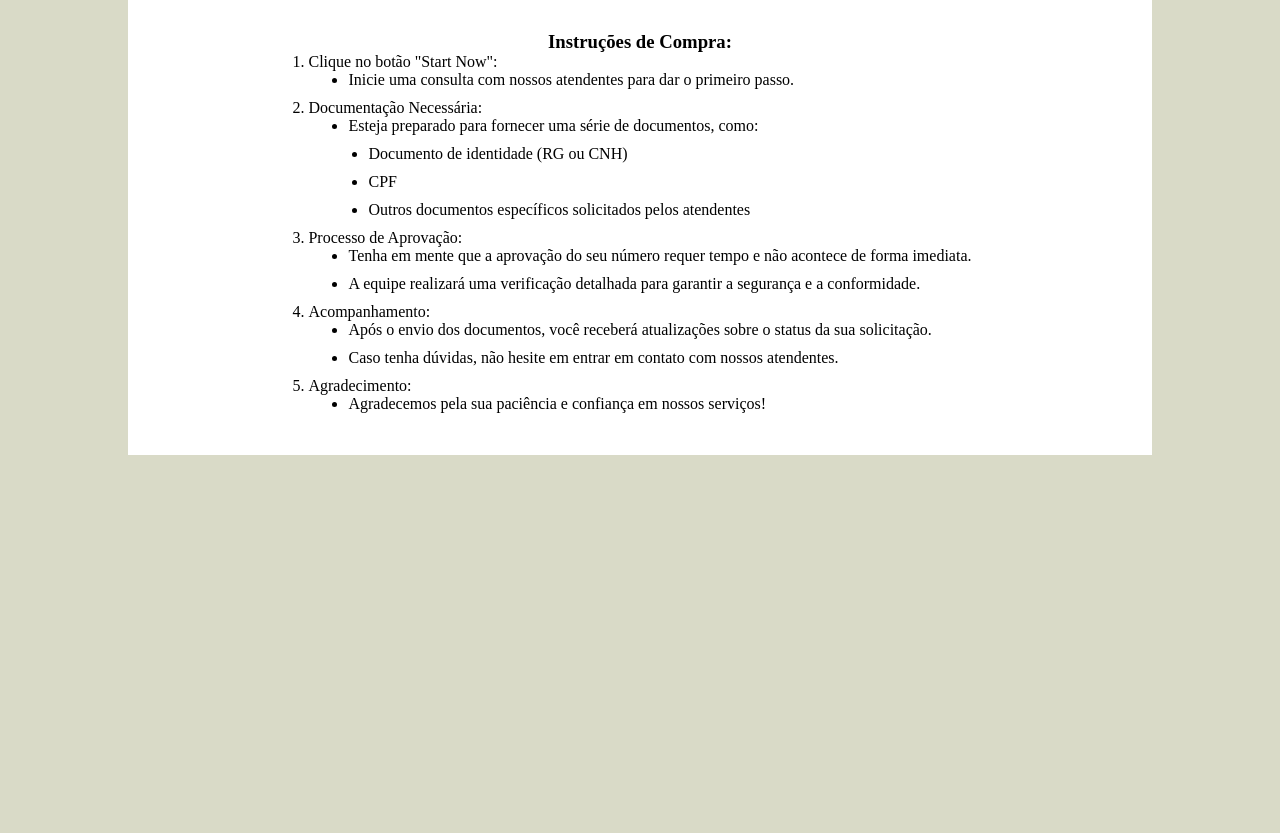
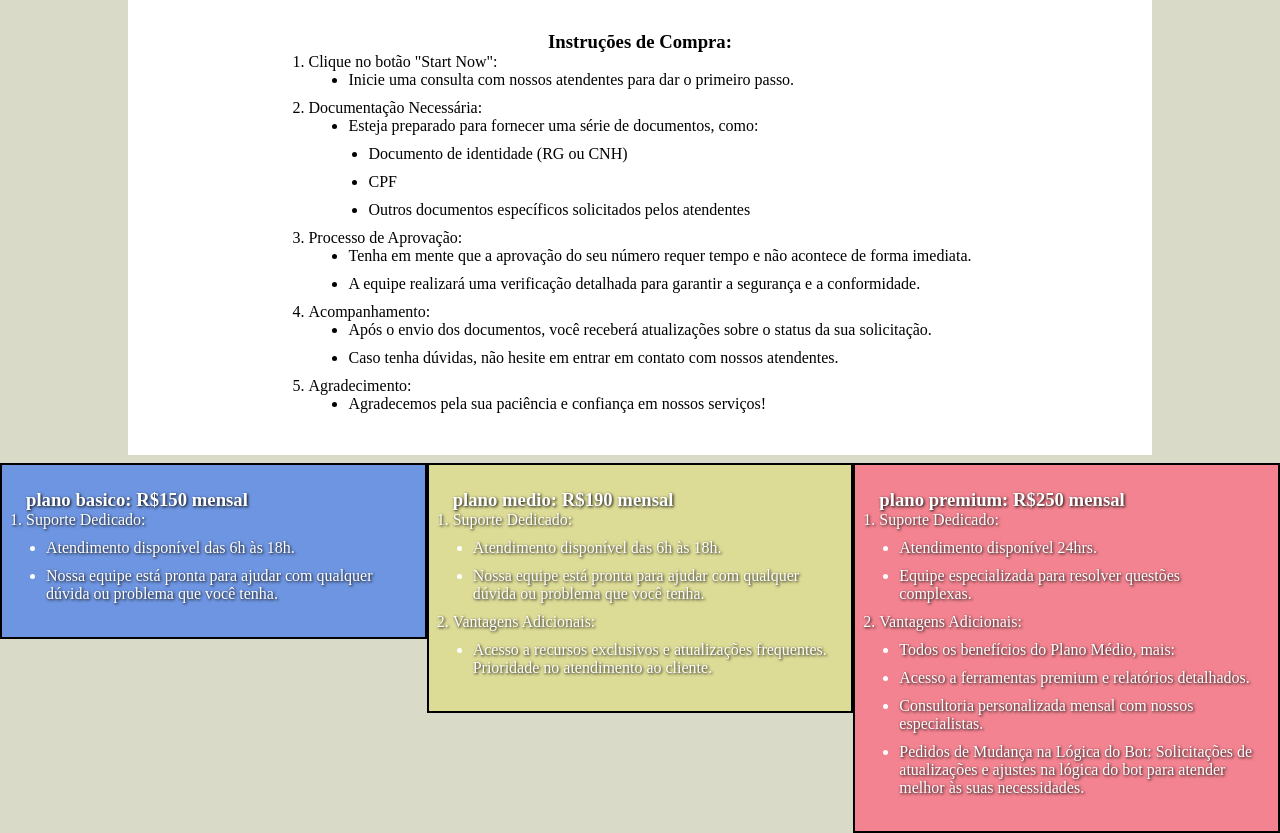
Before and after one commit to Aluisiolima/Bot, a Flask app: page / in a window 1280 px wide. Shown: the part 525-1358 px from the top of the page. Before the commit the page ends 980 px from the top, so only its background shows below. Run offline with Flask 3, Linux system fonts and the light colour scheme; some web fonts are replaced.

Commit message:
tela index feita agora configuracoes e design de outras partes do projeto

```diff
--- /dev/null
+++ b/static/css/preco.css
@@ -0,0 +1,27 @@
+.preco{
+    margin: 0 auto;
+    display: flex;
+    margin-top: .5em;
+}
+.table{
+    width: 33.333333%;
+    border: 2px solid black;
+    padding: 1.5em;
+    color: white;
+    text-shadow: 1px 1px 3px black;
+}
+.table > p{
+    font-size: 10px;
+}
+.basic{
+    height: max-content;;
+    background: rgb(33, 100, 245, 0.58);
+}
+.medio{
+    height: max-content;;
+    background: rgb(230, 223, 23, 0.28);
+}
+.premium{
+    height: max-content;;
+    background:rgb(255, 95, 122, 0.70);
+}
--- a/templates/index.html
+++ b/templates/index.html
@@ -15,6 +15,7 @@
     <link rel="stylesheet" href="{{url_for('static', filename="./css/card-msg.css")}}">
     <link rel="stylesheet" href="{{url_for('static', filename="./css/card-servico.css")}}">
     <link rel="stylesheet" href="{{url_for('static', filename="./css/instrucoes.css")}}">
+    <link rel="stylesheet" href="{{url_for('static', filename="./css/preco.css")}}">
 </head>
 <body>
     <nav class="nav-bar">
@@ -104,5 +105,72 @@
         </li>
     </ol>
     </div>
+    <div class="preco">
+        <div class="basic table">
+            <h3>plano basico: R$150 mensal</h3>
+            <ol>
+                <li>Suporte Dedicado:</li>
+                <ul>
+                    <li>
+                        Atendimento disponível das 6h às 18h.
+                    </li>
+                    <li>
+                        Nossa equipe está pronta para ajudar com qualquer dúvida ou problema que você tenha.
+                    </li>
+                </ul>
+            </ol>
+        </div>
+        <div class="medio table">
+            <h3>plano medio: R$190 mensal</h3>
+            <ol>
+                <li>Suporte Dedicado:</li>
+                <ul>
+                    <li>
+                        Atendimento disponível das 6h às 18h.
+                    </li>
+                    <li>
+                        Nossa equipe está pronta para ajudar com qualquer dúvida ou problema que você tenha.
+                    </li>
+                </ul>
+                <li>Vantagens Adicionais:</li>
+                <ul>
+                    <li>
+                        Acesso a recursos exclusivos e atualizações frequentes. Prioridade no atendimento ao cliente.
+                    </li>
+                </ul>
+
+            </ol>
+        </div>
+        <div class="premium table">
+            <h3>plano premium: R$250 mensal</h3>
+            <ol>
+                <li>Suporte Dedicado:</li>
+                <ul>
+                    <li>
+                        Atendimento disponível 24hrs.
+                    </li>
+                    <li>
+                        Equipe especializada para resolver questões complexas.
+                    </li>
+                </ul>
+                <li>Vantagens Adicionais:</li>
+                <ul>
+                    <li>
+                        Todos os benefícios do Plano Médio, mais:
+                    </li>
+                    <li>
+                        Acesso a ferramentas premium e relatórios detalhados.
+                    </li>
+                    <li>
+                        Consultoria personalizada mensal com nossos especialistas.
+                    </li>
+                    <li>
+                        Pedidos de Mudança na Lógica do Bot: Solicitações de atualizações e ajustes na lógica do bot para atender melhor às suas necessidades.
+                    </li>
+                </ul>
+
+            </ol>
+        </div>
+    </div>
 </body>
 </html>
```
